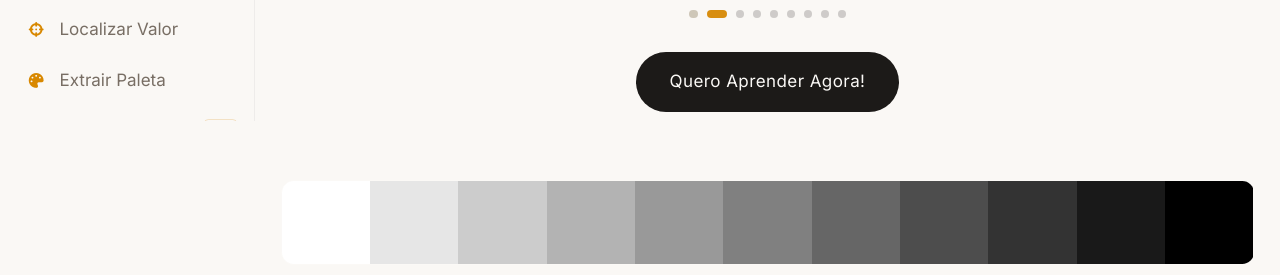
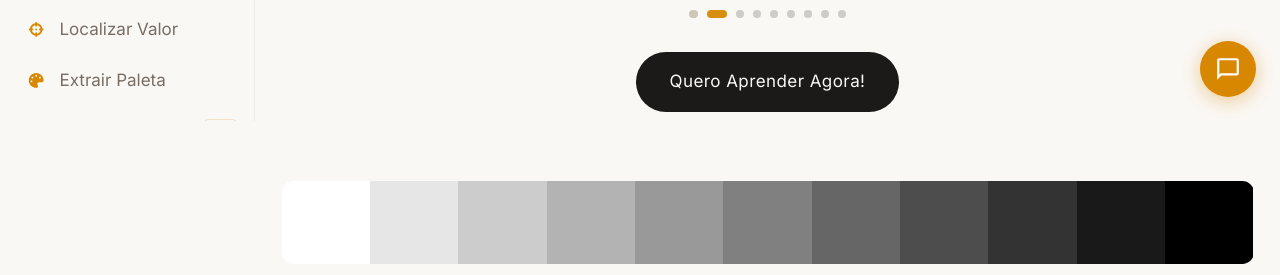
Before and after one commit to lbseven7/tono-art, a plain HTML site: page open.html in a window 1280 px wide. Shown: the part 679-954 px from the top of the page. Drawn offline with nearby package versions, Linux system fonts and the light colour scheme; a web font is replaced by a local one.

Commit message:
feat(open.html): add tono-chat-widget script to open.html

```diff
--- a/open.html
+++ b/open.html
@@ -212,5 +212,6 @@
     updateIcons();
   </script>
   <script src="dashboard.js"></script>
+  <script src="tono-chat-widget.js"></script>
 </body>
 </html>
```
